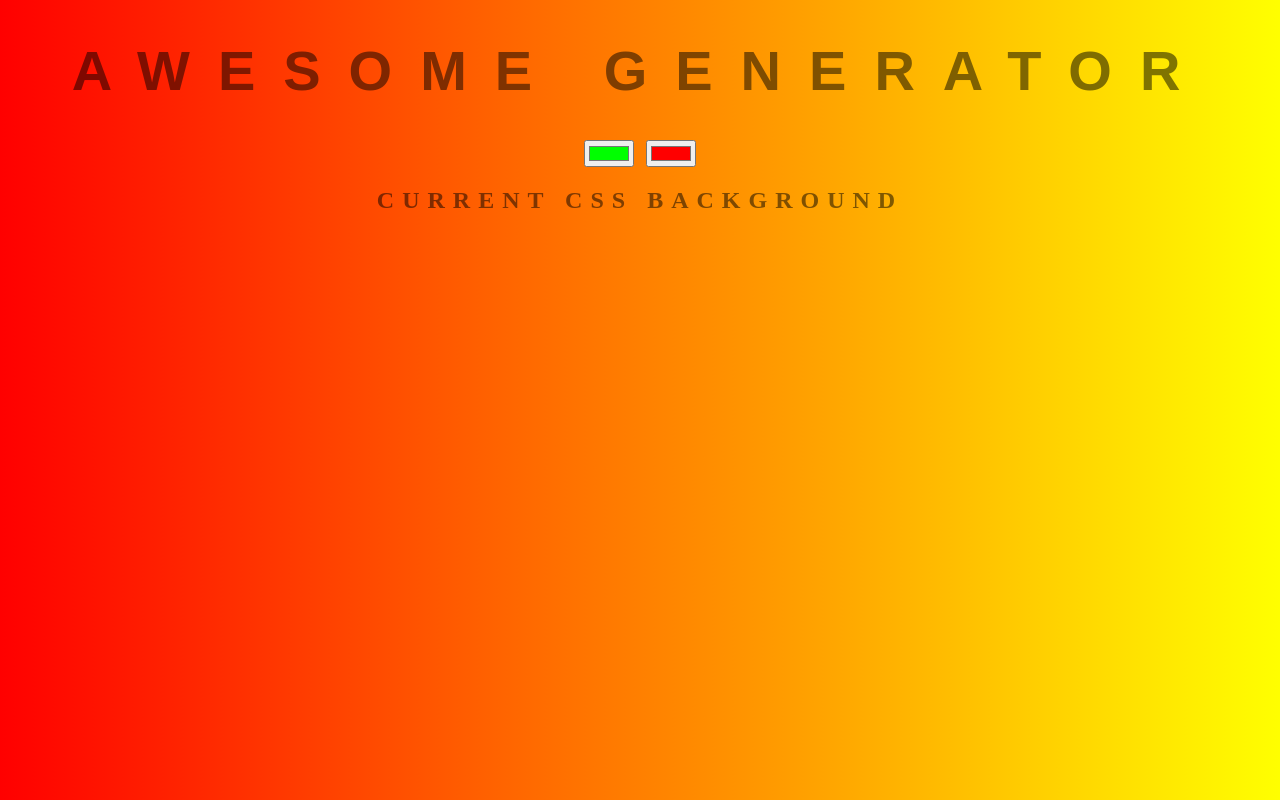
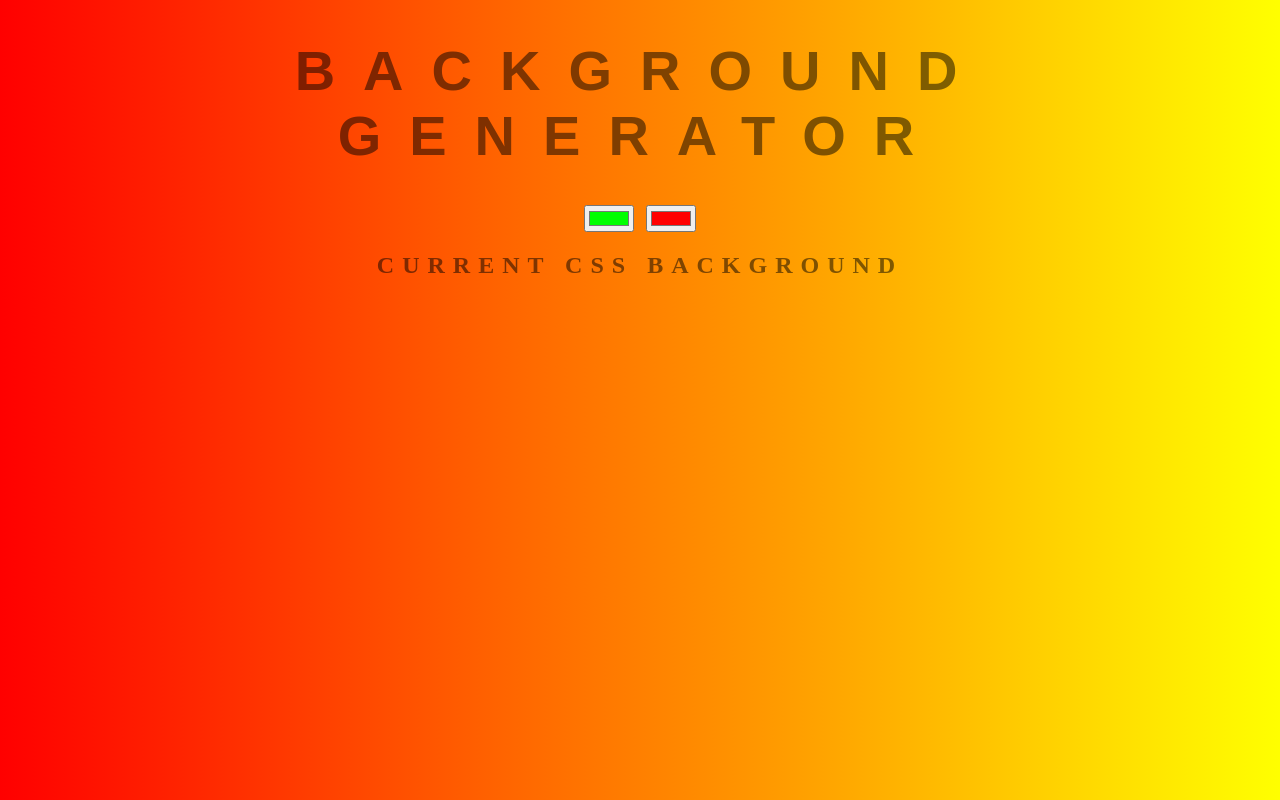
Before and after one commit to GemzBond/background-generator, a plain HTML site: page index.html in a window 1280 px wide. Drawn offline with Linux system fonts and the light colour scheme.

Commit message:
reverting back to old title

```diff
--- a/index.html
+++ b/index.html
@@ -5,7 +5,7 @@
 	<link rel="stylesheet" type="text/css" href="style.css">
 </head>
 <body id="gradient">
-	<h1>AWESOME Generator</h1>
+	<h1>Background Generator</h1>
 	<input class="color1" type="color" name="color1" value="#00ff00">
 	<input class="color2" type="color" name="color2" value="#ff0000">
 	<h2>CURRENT CSS BACKGROUND</h2>
```
